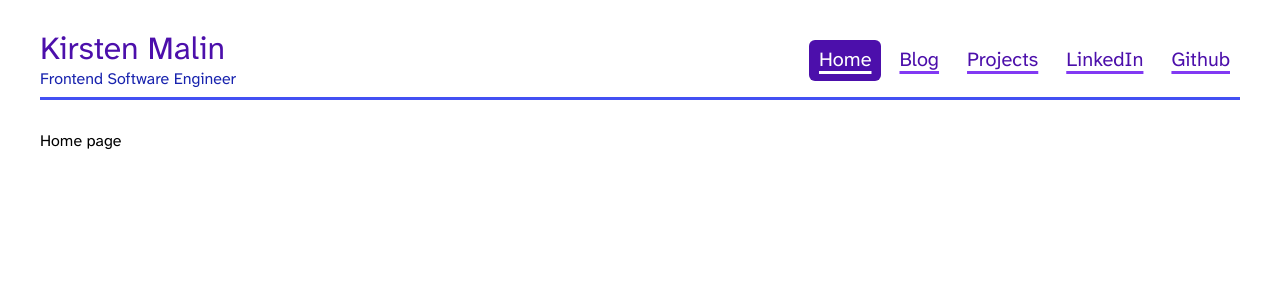
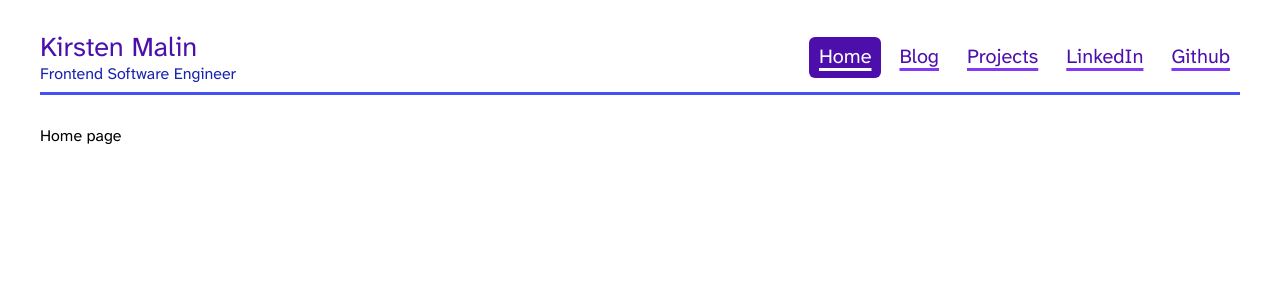
Before and after one commit to kirstenmalin/kirstenmalin.com, a React (Vite) app: page / in a window 1280 px wide. Shown: the top 300 px of the page. Built offline with nearby package versions, Linux system fonts and the light colour scheme.

Commit message:
Use name and tagline as top heading on home page

```diff
--- a/src/components/header/header.module.css
+++ b/src/components/header/header.module.css
@@ -10,7 +10,7 @@
 
 .siteName {
 	color: var(--color-primary);
-	font-size: 2rem;
+	font-size: 1.7rem;
 	margin: 0;
 }
 
--- a/src/components/header/header.tsx
+++ b/src/components/header/header.tsx
@@ -1,15 +1,17 @@
 import type { ReactNode } from 'react';
 import Link from '#components/link';
+import type { HeaderProps } from './header.types';
 import styles from './header.module.css';
-import type { HeaderProps } from './header.types';
 
 export default function Header({ path }: HeaderProps): ReactNode {
+  const NameWrapper = path === '' ? 'h1' : 'div';
+
   return (
     <header className={styles.header}>
-      <div>
+      <NameWrapper>
         <p className={styles.siteName}>Kirsten Malin</p>
         <p className={styles.tagline}>Frontend Software Engineer</p>
-      </div>
+      </NameWrapper>
       <nav className={styles.navigation}>
         <ul>
           <li><Link ariaCurrent={path === '' ? 'page' : undefined} href="/">Home</Link></li>
```
